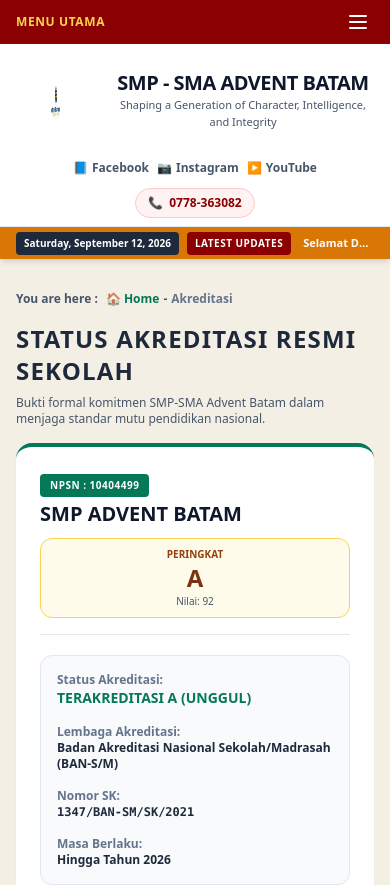
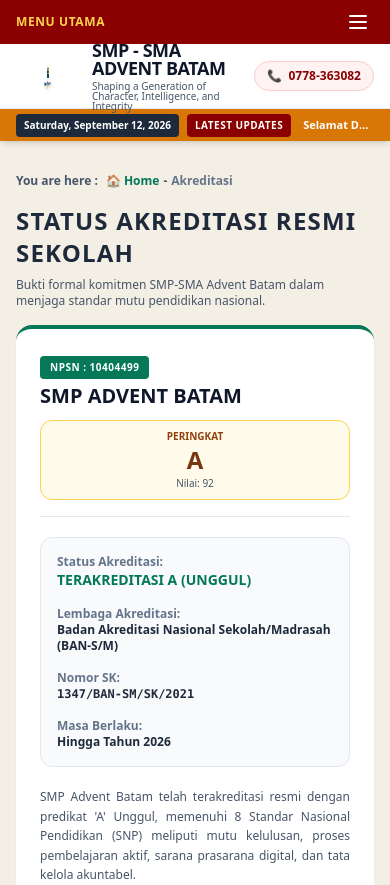
Before and after one commit to budhyp14-alt/smp-sma-adventbatam, a Next.js app: page /akreditasi in a window 390 px wide. Shown: the top 885 px of the page. Built offline with nearby package versions, Linux system fonts and the light colour scheme.

Commit message:
Update Header.js

```diff
--- a/src/components/Header.js
+++ b/src/components/Header.js
@@ -11,8 +11,8 @@ export default function Header() {
   const pathname = usePathname();
 
   useEffect(() => {
-    const options = { weekday: 'long', year: 'numeric', month: 'long', day: 'numeric' };
-    const today = new Date().toLocaleDateString('en-US', options);
+    const options = { weekday: "long", year: "numeric", month: "long", day: "numeric" };
+    const today = new Date().toLocaleDateString("en-US", options);
     setCurrentDate(today);
   }, []);
 
@@ -50,7 +50,7 @@ export default function Header() {
 
       {/* 1. TOP NAVBAR MERAH MARUN */}
       <nav className="w-full bg-[#8B0000] text-white">
-        <div className="max-w-7xl mx-auto px-4 flex items-center justify-between h-11 sm:h-12 overflow-visible">
+        <div className="max-w-7xl mx-auto px-4 flex items-center justify-between h-11 overflow-visible">
 
           <div className="hidden lg:flex items-center space-x-3 xl:space-x-5 w-full justify-between overflow-visible">
             <div className="flex items-center space-x-3 xl:space-x-5">
@@ -168,19 +168,19 @@ export default function Header() {
         </div>
       )}
 
-      {/* 2. MAIN HEADER PUTIH (TINGGI KOTAK KEMBALI NORMAL, LOGO DIPERBESAR 1.5x) */}
-      <div className="w-full bg-white border-b border-slate-200 overflow-visible">
-        <div className="max-w-7xl mx-auto px-4 py-2 sm:py-2.5 flex flex-col md:flex-row items-center justify-between gap-3 overflow-visible">
+      {/* 2. MAIN HEADER PUTIH (TINGGI KOTAK DIKUNCI RAMPING h-16 / h-18, LOGO DIPERBESAR NYATA) */}
+      <div className="w-full bg-white border-b border-slate-200">
+        <div className="max-w-7xl mx-auto px-4 h-16 sm:h-18 flex items-center justify-between gap-4">
 
-          <div className="flex items-center gap-4 sm:gap-6 text-center md:text-left overflow-visible">
+          <div className="flex items-center gap-3 sm:gap-4 text-left">
 
-            {/* LOGO DIPERBESAR 1.5x LAGI DENGAN TINGGI KOTAK PUTIH TETAP RAMPING */}
-            <Link href="/" className="shrink-0 flex items-center justify-center relative overflow-visible">
-              <div className="logo-adventist-spin w-20 h-24 sm:w-24 sm:h-28 scale-110 sm:scale-125 flex items-center justify-center cursor-pointer transition-transform origin-center">
+            {/* LOGO ADVENTIST EDUCATION BERPUTAR: DIPERBESAR 1.5x DAN TINGGI KOTAK TETAP RAMPING */}
+            <Link href="/" className="shrink-0 flex items-center justify-center relative w-16 sm:w-20 h-14">
+              <div className="logo-adventist-spin w-16 h-16 sm:w-20 sm:h-20 scale-[1.7] sm:scale-[1.9] flex items-center justify-center cursor-pointer origin-center">
                 <img
                   src="/logo.png"
                   alt="Logo Adventist Education"
-                  className="w-full h-full object-contain drop-shadow-md"
+                  className="w-full h-full object-contain drop-shadow"
                   onError={(e) => {
                     e.currentTarget.onerror = null;
                     e.currentTarget.src = "https://upload.wikimedia.org/wikipedia/commons/e/e0/Adventist_Education_Logo.png";
@@ -189,21 +189,21 @@ export default function Header() {
               </div>
             </Link>
 
-            <div>
+            <div className="flex flex-col justify-center">
               <Link href="/">
-                <h1 className="text-xl sm:text-2xl font-black text-slate-900 tracking-tight leading-tight hover:text-[#047857] transition-colors">
+                <h1 className="text-lg sm:text-xl md:text-2xl font-black text-slate-900 tracking-tight leading-none hover:text-[#047857] transition-colors">
                   SMP - SMA ADVENT BATAM
                 </h1>
               </Link>
-              <p className="text-[11px] sm:text-xs text-slate-600 font-medium mt-0.5">
+              <p className="text-[10px] sm:text-xs text-slate-600 font-medium mt-1 leading-none">
                 Shaping a Generation of Character, Intelligence, and Integrity
               </p>
             </div>
           </div>
 
-          <div className="flex flex-wrap items-center justify-center md:justify-end gap-3 sm:gap-6 text-xs text-slate-600">
-            <div className="flex items-center gap-2 sm:gap-3">
-              <span className="font-semibold text-slate-500 hidden sm:inline">Follow Us:</span>
+          <div className="flex items-center gap-3 sm:gap-6 text-xs text-slate-600 shrink-0">
+            <div className="hidden md:flex items-center gap-2 sm:gap-3">
+              <span className="font-semibold text-slate-500">Follow Us:</span>
               <a href="#" className="hover:text-blue-600 flex items-center gap-1 font-semibold">
                 <span className="text-blue-500">📘</span> Facebook
               </a>
@@ -215,7 +215,7 @@ export default function Header() {
               </a>
             </div>
 
-            <div className="bg-red-50 border border-red-200 text-[#8B0000] px-3 sm:px-4 py-1.5 rounded-full font-bold text-xs sm:text-sm flex items-center gap-1.5 shadow-xs">
+            <div className="bg-red-50 border border-red-200 text-[#8B0000] px-3 sm:px-4 py-1.5 rounded-full font-bold text-xs sm:text-sm flex items-center gap-1.5 shadow-xs whitespace-nowrap">
               <span>📞</span> 0778-363082
             </div>
           </div>
```
